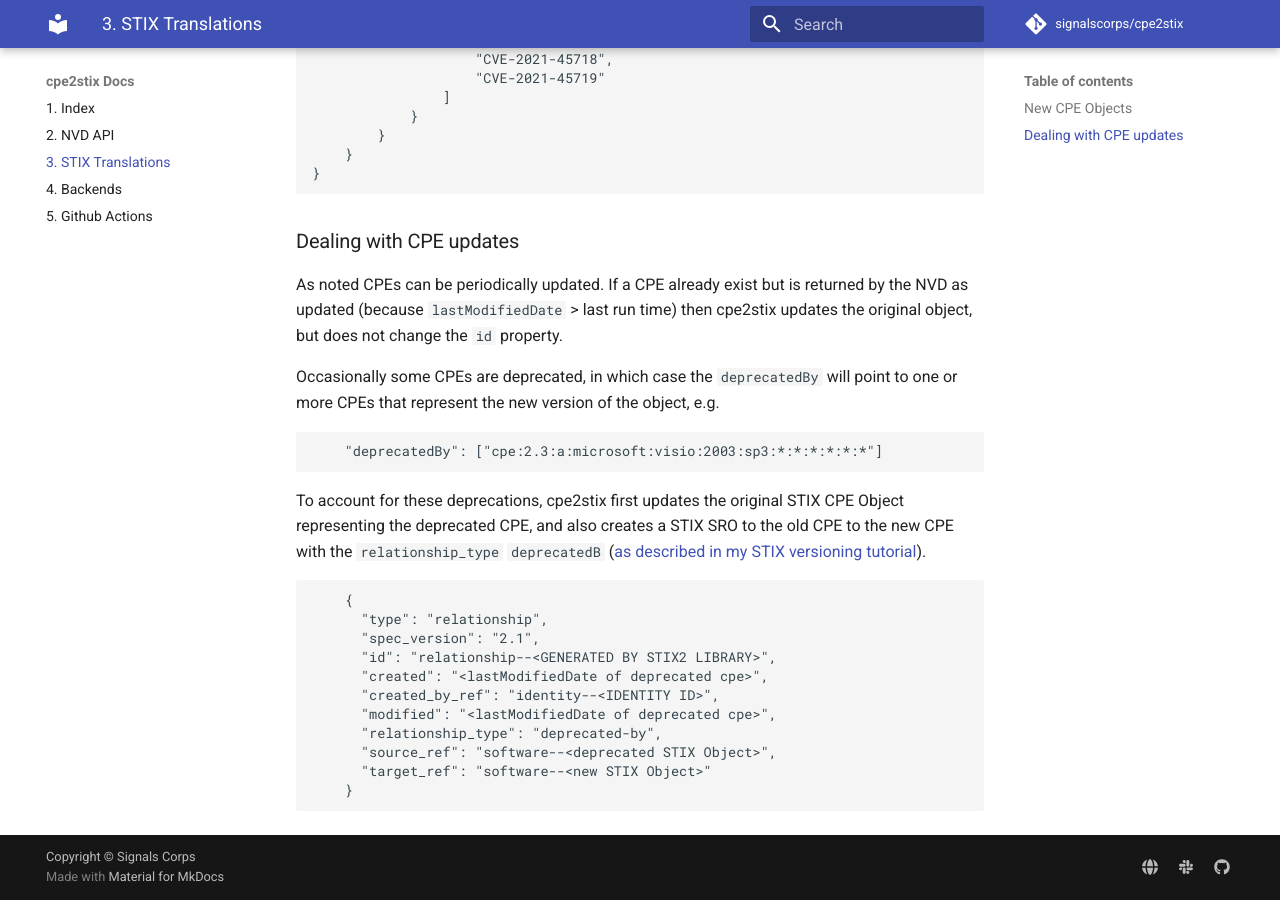
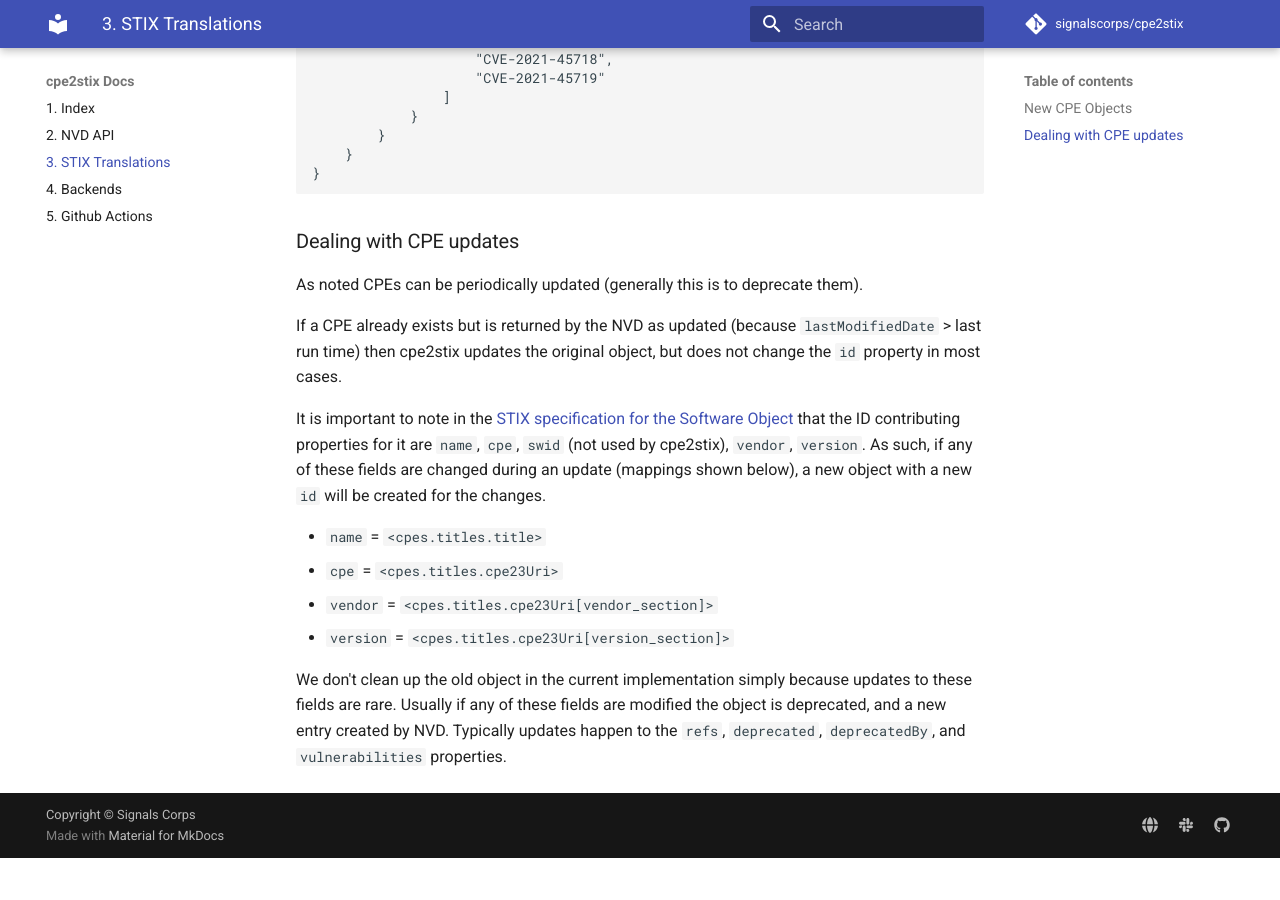
Before and after one commit to signalscorps/cpe2stix, an MkDocs documentation site: the page built from docs/stix-objects.md, in a window 1280 px wide and 900 px high, scrolled down 1761 px. Built offline with MkDocs 1.6.1 and Material for MkDocs 9.7.7, drawn with Linux system fonts in a browser that asks for light colours; comment, search, counter and statistics services are not loaded; after the commit the page ends 2619 px from its top, so only the background shows below that.

Commit message:
adding change to update behaviour to docs

````diff
--- a/docs/stix-objects.md
+++ b/docs/stix-objects.md
@@ -92,26 +92,15 @@ As an example using `cpe:2.3:a:rusqlite_project:rusqlite:0.26.0:*:*:*:*:rust:*:*
 
 ### Dealing with CPE updates
 
-As noted CPEs can be periodically updated. If a CPE already exist but is returned by the NVD as updated (because `lastModifiedDate` > last run time) then cpe2stix updates the original object, but does not change the `id` property.
+As noted CPEs can be periodically updated (generally this is to deprecate them).
 
-Occasionally some CPEs are deprecated, in which case the `deprecatedBy` will point to one or more CPEs that represent the new version of the object, e.g.
+If a CPE already exists but is returned by the NVD as updated (because `lastModifiedDate` > last run time) then cpe2stix updates the original object, but does not change the `id` property in most cases.
 
-```json
-    "deprecatedBy": ["cpe:2.3:a:microsoft:visio:2003:sp3:*:*:*:*:*:*"]
-```
+It is important to note in the [STIX specification for the Software Object](https://docs.oasis-open.org/cti/stix/v2.1/os/stix-v2.1-os.html#_7rkyhtkdthok) that the ID contributing properties for it are `name`, `cpe`, `swid` (not used by cpe2stix), `vendor`, `version`. As such, if any of these fields are changed during an update (mappings shown below), a new object with a new `id` will be created for the changes.
 
-To account for these deprecations, cpe2stix first updates the original STIX CPE Object representing the deprecated CPE, and also creates a STIX SRO to the old CPE to the new CPE with the `relationship_type` `deprecatedB` ([as described in my STIX versioning tutorial](/blog/2022/oasis-stix_2_1-105-versioning)).
+* `name` = `<cpes.titles.title>`
+* `cpe` = `<cpes.titles.cpe23Uri>`
+* `vendor` = `<cpes.titles.cpe23Uri[vendor_section]>`
+* `version` = `<cpes.titles.cpe23Uri[version_section]>`
 
-```json
-    {
-      "type": "relationship",
-      "spec_version": "2.1",
-      "id": "relationship--<GENERATED BY STIX2 LIBRARY>",
-      "created": "<lastModifiedDate of deprecated cpe>",
-      "created_by_ref": "identity--<IDENTITY ID>",
-      "modified": "<lastModifiedDate of deprecated cpe>",
-      "relationship_type": "deprecated-by",
-      "source_ref": "software--<deprecated STIX Object>",
-      "target_ref": "software--<new STIX Object>"
-    }
-```
+We don't clean up the old object in the current implementation simply because updates to these fields are rare. Usually if any of these fields are modified the object is deprecated, and a new entry created by NVD. Typically updates happen to the `refs`, `deprecated`, `deprecatedBy`, and `vulnerabilities` properties.
````
Also changed, not shown: README.md (+1 -1 lines).
